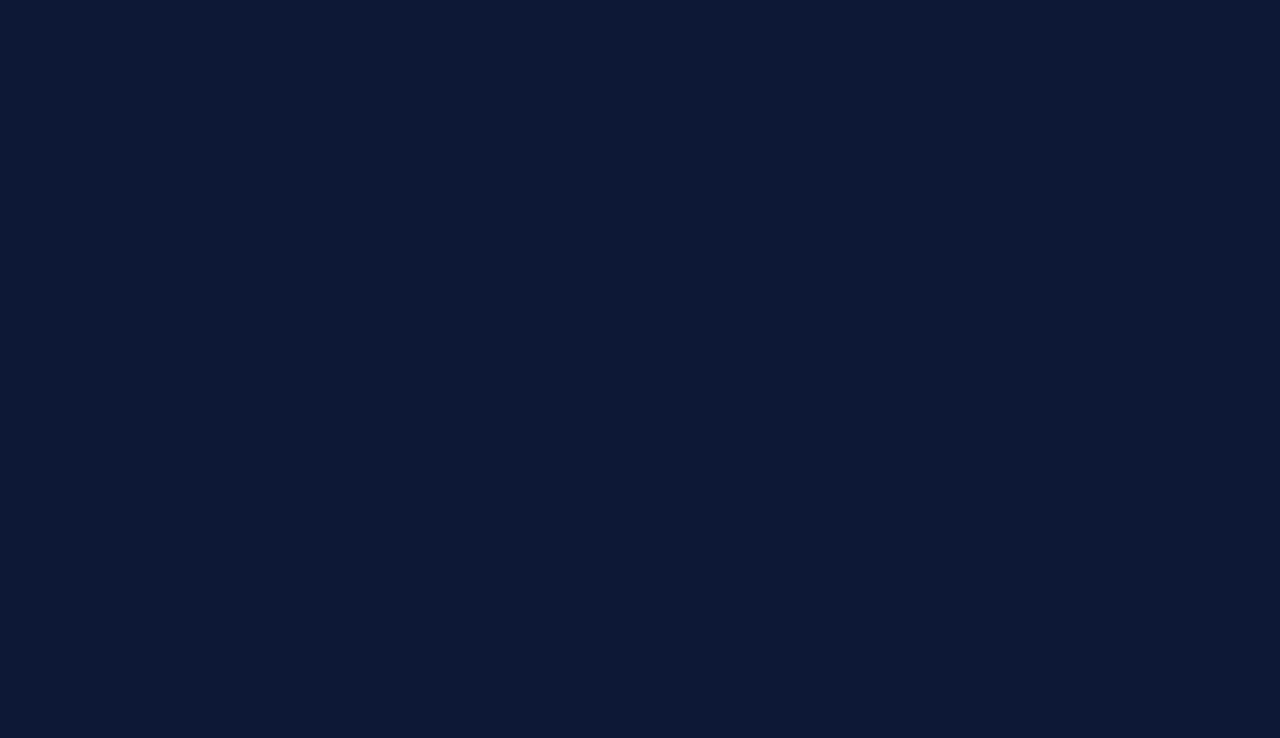
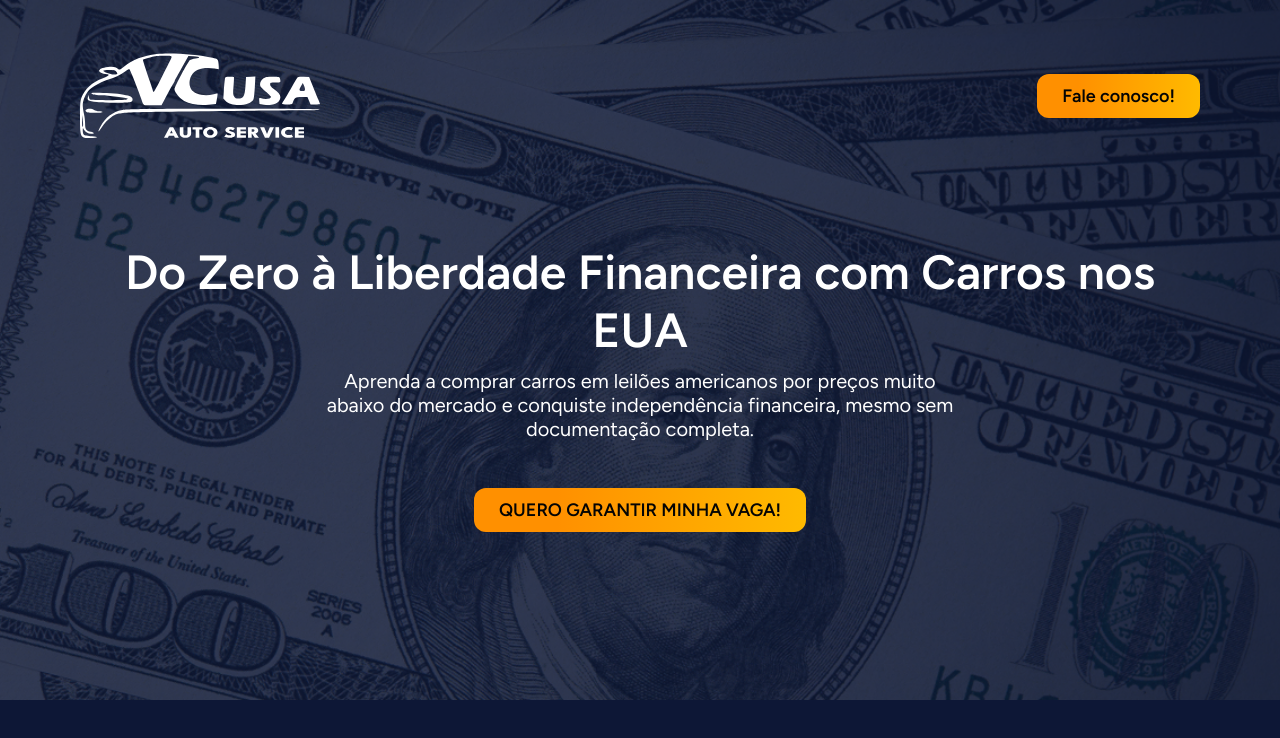
Before and after one commit to wemersonmatheuss/vcusaauto, a React (Vite) app: page / in a window 1280 px wide. Shown: the top 738 px of the page. Built offline with nearby package versions, Linux system fonts and the light colour scheme.

Commit message:
feat: create Main component with styles

```diff
--- a/src/App.tsx
+++ b/src/App.tsx
@@ -1,7 +1,9 @@
+import { Main } from "./Components/Main"
 
 export function App() {
   return (
     <div>
+      <Main/>
     </div>
   )
 }
--- a/src/Components/Header/index.tsx
+++ b/src/Components/Header/index.tsx
@@ -1 +1,14 @@
 import styles from "./styles.module.css"
+
+import { Button } from "../Button"
+
+export function Header() {
+    return (
+        <div className={styles.container}>
+            <h1> Do Zero à Liberdade Financeira com Carros nos EUA</h1>
+            <p>Aprenda a comprar carros em leilões americanos por preços muito abaixo do mercado e conquiste independência financeira, mesmo sem documentação completa.</p>
+
+            <Button name="QUERO GARANTIR MINHA VAGA!"/>
+        </div>
+    )
+}
--- a/src/Components/Header/styles.module.css
+++ b/src/Components/Header/styles.module.css
@@ -0,0 +1,33 @@
+.container {
+    width: 100%;
+    height: auto;
+
+    padding: 51px 113px;
+
+    display: flex;
+    flex-direction: column;
+    gap: 10px;
+    align-items: center;
+
+    color: var(--text-color-white);
+}
+
+.container h1 {
+    font-size: 48px;
+    font-weight: 600;
+
+    text-align: center;
+}
+
+.container p {
+    font-size: 20px;
+    font-weight: 400;
+
+    margin: 0 200px;
+
+    text-align: center;
+}
+
+.container button {
+    margin: 37px;
+}
--- /dev/null
+++ b/src/Components/Main/index.tsx
@@ -0,0 +1,13 @@
+import styles from "./styles.module.css"
+
+import { Nav } from "../Nav"
+import { Header } from "../Header"
+
+export function Main() {
+    return (
+        <main className={styles.container}>
+            <Nav/>
+            <Header/>
+        </main>
+    )
+}
--- /dev/null
+++ b/src/Components/Main/styles.module.css
@@ -0,0 +1,8 @@
+.container {
+    background-image: url('../../assets/image-dolar.png');
+    background-repeat: no-repeat;       /* Evita repetição da imagem */
+    background-size: cover;             /* Faz a imagem cobrir todo o container */
+    background-position: center;
+
+    padding-bottom: 80px;
+}
```
